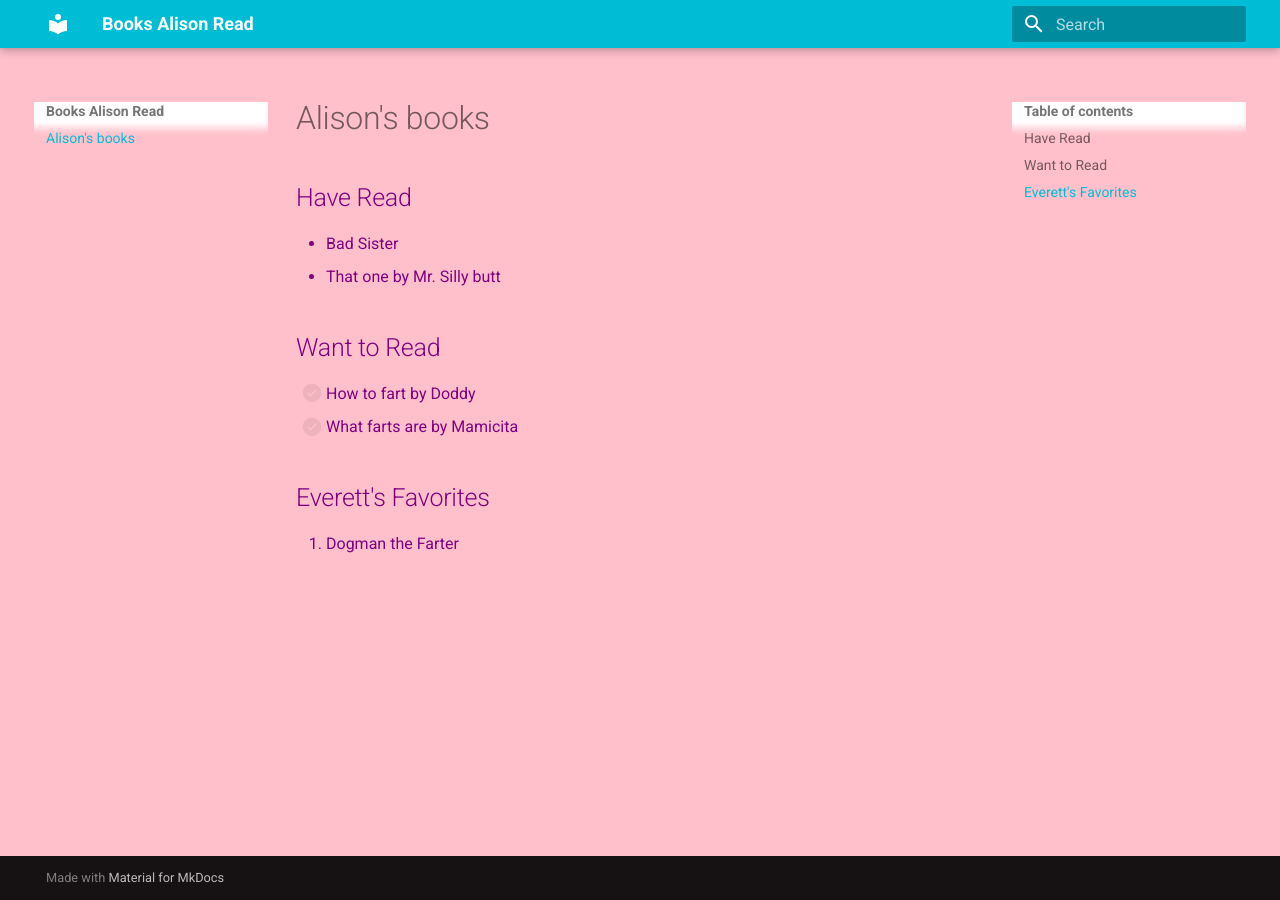
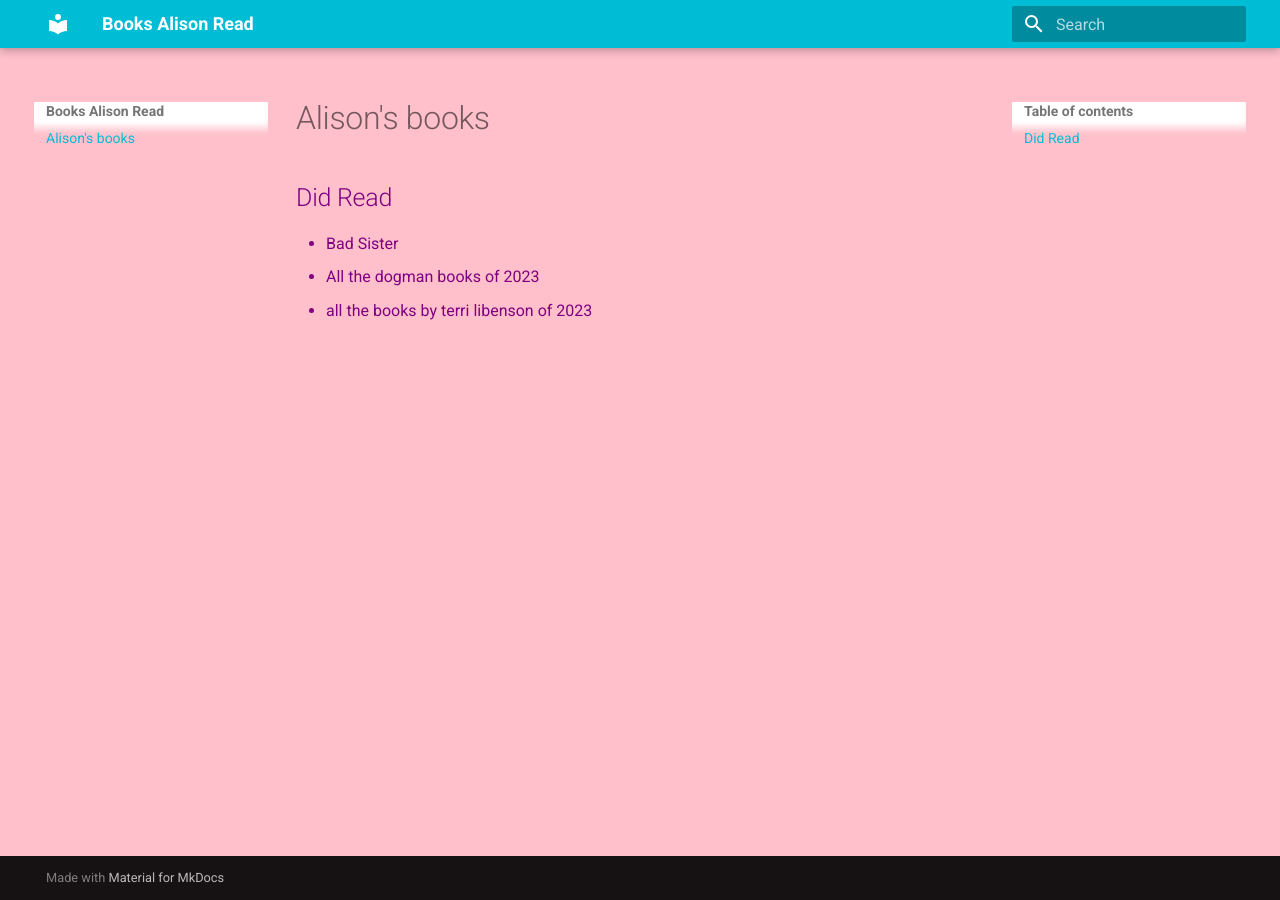
Before and after one commit to irishismyname/books-alison-read, an MkDocs documentation site: the page built from docs/index.md, in a window 1280 px wide. Built offline with MkDocs 1.6.1 and Material for MkDocs 9.7.7, drawn with Linux system fonts in a browser that asks for light colours.

Commit message:
Updated from VSCode

```diff
--- a/docs/index.md
+++ b/docs/index.md
@@ -1,11 +1,5 @@
 # Alison's books
-## Have Read
+## Did Read
 - Bad Sister
-- That one by Mr. Silly butt
-
-## Want to Read
-- [ ] How to fart by Doddy
-- [ ] What farts are by Mamicita
-
-## Everett's Favorites
-1. Dogman the Farter
+- All the dogman books of 2023
+-  all the books by terri libenson  of 2023
```
